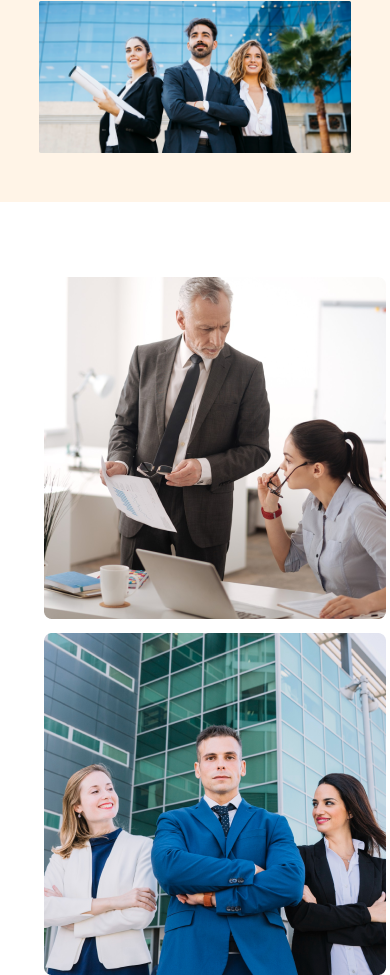
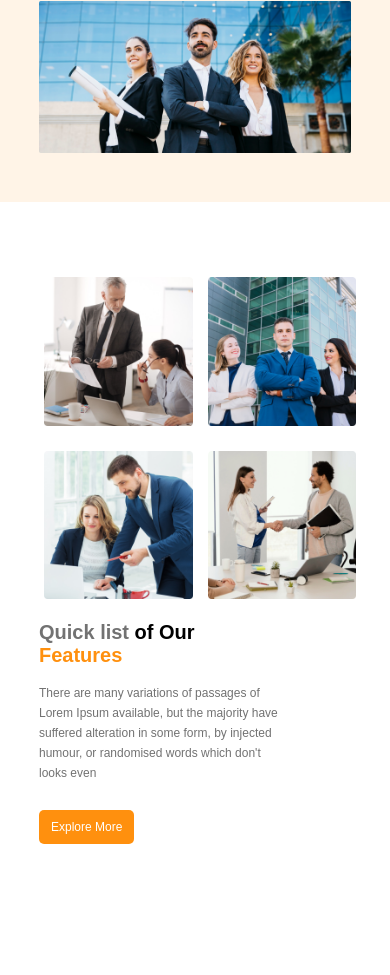
Before and after one commit to fozlur-rahman/g3-architects-main, a plain HTML site: page index.html in a window 390 px wide. Shown: the part 387-1362 px from the top of the page. Drawn offline with Linux system fonts and the light colour scheme.

Commit message:
add the features section res css

```diff
--- a/css/responsive.css
+++ b/css/responsive.css
@@ -48,4 +48,21 @@
         width: 100%;
     }
     /* header section end */
+
+    /* features section */
+    .features-container {
+        display: block;
+    }
+    .features-gallery {
+        display: grid;
+        grid-template-columns: repeat(2, 1fr);
+        gap: 15px;
+    }
+    .features-gallery img {
+        width: 100%;
+    }
+    .features-deatils {
+        height: 100%;
+    }
+    /* features section */
 }
```
